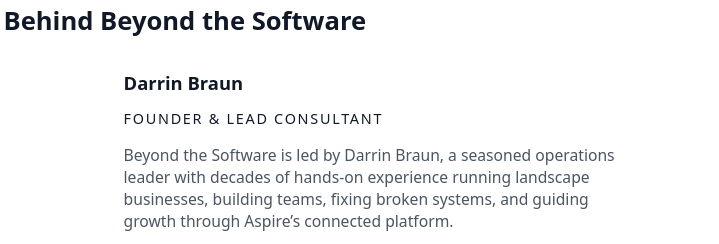
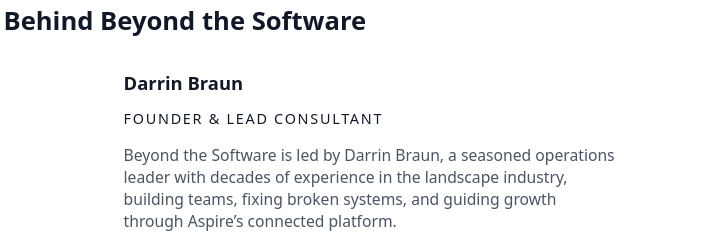
Before and after one commit to beyondthesoftware/new_website, a plain HTML site: page index.html in a window 1280 px wide. Shown: the part 2917-3161 px from the top of the page, 561-1280 px from the left. Drawn offline with Linux system fonts and the light colour scheme.

Commit message:
Update index.html

```diff
--- a/index.html
+++ b/index.html
@@ -230,7 +230,7 @@
           </p>
           <p class="lead">
             Beyond the Software is led by Darrin Braun, a seasoned operations leader with
-            decades of hands-on experience running landscape businesses, building teams,
+            decades of experience in the landscape industry, building teams,
             fixing broken systems, and guiding growth through Aspire’s connected platform.
           </p>
           <p class="lead">
```
